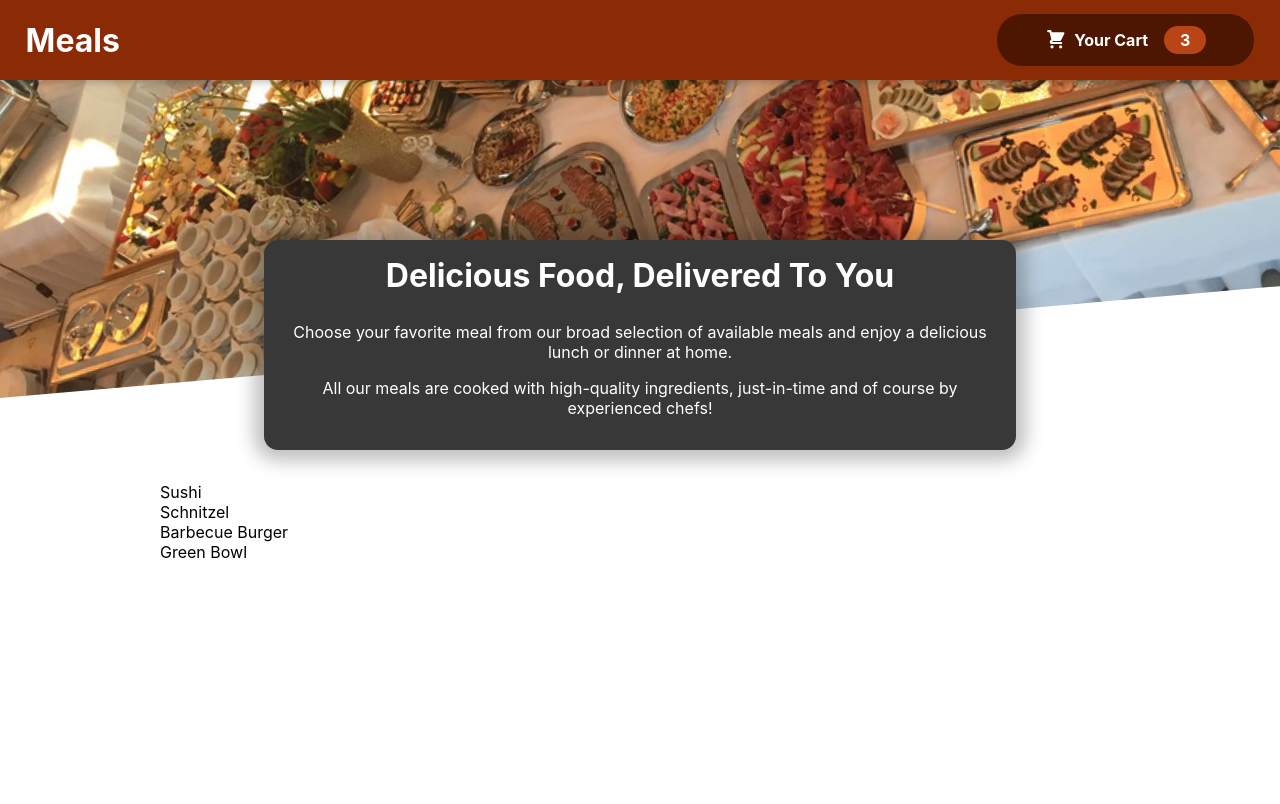
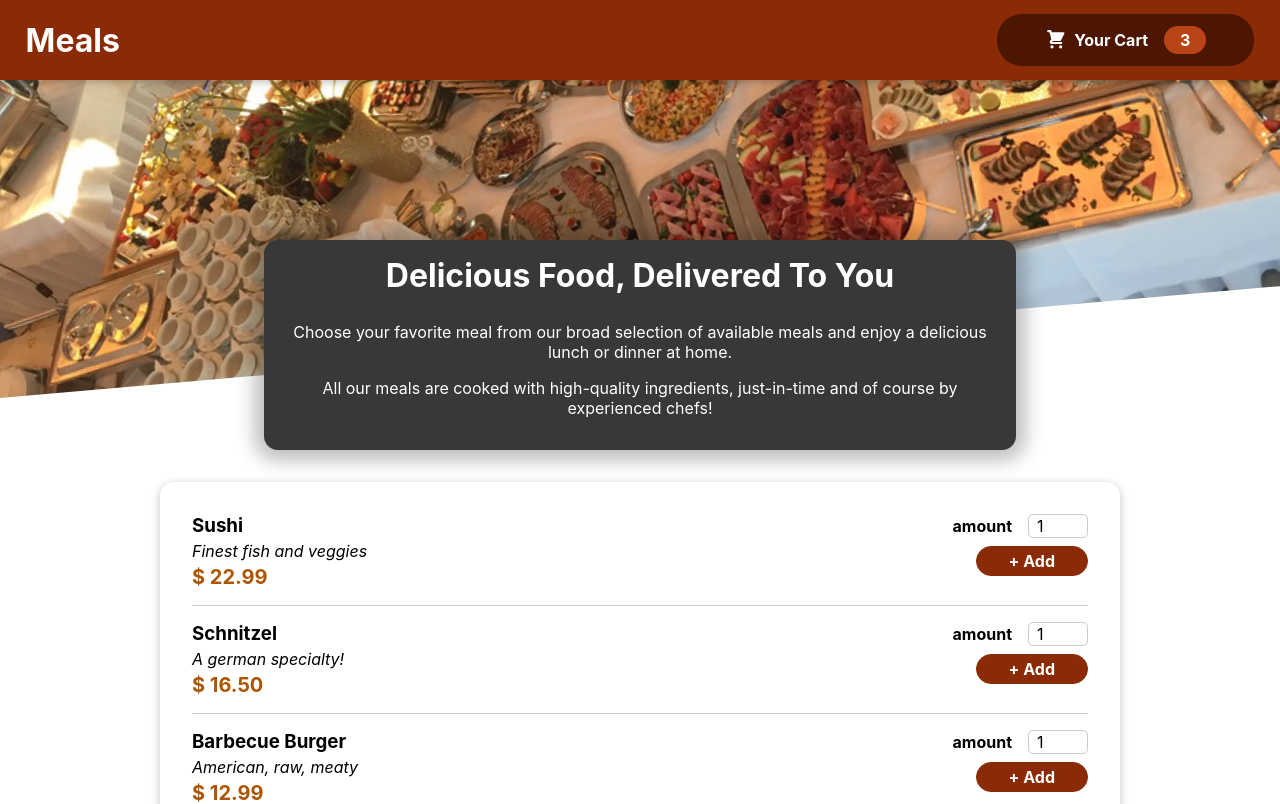
Before and after one commit to EdenGoforIt/react-order-management, a React (Create React App) app: page / in a window 1280 px wide. Shown: the top 804 px of the page. Built offline with nearby package versions, Linux system fonts and the light colour scheme.

Commit message:
Meal for added

```diff
--- a/src/components/Meals/AvailableMeals/AvailableMeals.js
+++ b/src/components/Meals/AvailableMeals/AvailableMeals.js
@@ -1,3 +1,5 @@
+import Card from '../../UI/Card/Card';
+import MealItem from '../MealItem/MealItem';
 import classes from './AvailableMeals.module.css';
 const DUMMY_MEALS = [
 	{
@@ -27,11 +29,15 @@
 ];
 
 const AvailableMeals = () => {
-	const mealsList = DUMMY_MEALS.map((meal) => <li>{meal.name}</li>);
+	const mealsList = DUMMY_MEALS.map((meal) => (
+		<MealItem key={meal.id} meal={meal} />
+	));
 
 	return (
 		<section className={classes.meals}>
-			<ul>{mealsList}</ul>
+			<Card>
+				<ul>{mealsList}</ul>
+			</Card>
 		</section>
 	);
 };
--- /dev/null
+++ b/src/components/Meals/MealItem/MealItem.js
@@ -0,0 +1,21 @@
+import classes from './MealItem.module.css';
+import MealItemForm from './MealItemForm/MealItemForm';
+
+const MealItem = (props) => {
+	console.log(props);
+	const price = `$ ${props.meal.price.toFixed(2)}`;
+	return (
+		<li className={classes.meal}>
+			<div>
+				<h3>{props.meal.name}</h3>
+				<div className={classes.description}>{props.meal.description}</div>
+				<div className={classes.price}>{price}</div>
+			</div>
+			<div>
+				<MealItemForm />
+			</div>
+		</li>
+	);
+};
+
+export default MealItem;
--- /dev/null
+++ b/src/components/Meals/MealItem/MealItem.module.css
@@ -0,0 +1,22 @@
+.meal {
+	display: flex;
+	justify-content: space-between;
+	margin: 1rem;
+	padding-bottom: 1rem;
+	border-bottom: 1px solid #ccc;
+}
+
+.meal h3 {
+	margin: 0 0 0.25rem 0;
+}
+
+.description {
+	font-style: italic;
+}
+
+.price {
+	margin-top: 0.25rem;
+	font-weight: bold;
+	color: #ad5502;
+	font-size: 1.25rem;
+}
--- /dev/null
+++ b/src/components/Meals/MealItem/MealItemForm/MealItemForm.js
@@ -0,0 +1,22 @@
+import Input from '../../../UI/Input/Input';
+import classes from './MealItemForm.module.css';
+const MealItemForm = () => {
+	return (
+		<form className={classes.form}>
+			<Input
+				label='amount'
+				input={{
+					id: 'amount',
+					type: 'number',
+					min: '1',
+					max: '5',
+					step: '1',
+					defaultValue: '1',
+				}}
+			/>
+			<button>+ Add</button>
+		</form>
+	);
+};
+
+export default MealItemForm;
--- /dev/null
+++ b/src/components/Meals/MealItem/MealItemForm/MealItemForm.module.css
@@ -0,0 +1,20 @@
+.form {
+  text-align: right;
+}
+
+.form button {
+  font: inherit;
+  cursor: pointer;
+  background-color: #8a2b06;
+  border: 1px solid #8a2b06;
+  color: white;
+  padding: 0.25rem 2rem;
+  border-radius: 20px;
+  font-weight: bold;
+}
+
+.form button:hover,
+.form button:active {
+  background-color: #641e03;
+  border-color: #641e03;
+}
--- /dev/null
+++ b/src/components/UI/Card/Card.js
@@ -0,0 +1,7 @@
+import classes from './Card.module.css';
+
+const Card = (props) => {
+	return <div className={classes.card}>{props.children}</div>;
+};
+
+export default Card;
--- /dev/null
+++ b/src/components/UI/Card/Card.module.css
@@ -0,0 +1,6 @@
+.card {
+  padding: 1rem;
+  box-shadow: 0 2px 8px rgba(0, 0, 0, 0.25);
+  border-radius: 14px;
+  background-color: white;
+}
--- /dev/null
+++ b/src/components/UI/Input/Input.js
@@ -0,0 +1,12 @@
+import classes from './Input.module.css';
+
+const Input = (props) => {
+	return (
+		<div className={classes.input}>
+			<label htmlFor={props.input.id}>{props.label}</label>
+			<input {...props.input} />
+		</div>
+	);
+};
+
+export default Input;
--- /dev/null
+++ b/src/components/UI/Input/Input.module.css
@@ -0,0 +1,18 @@
+.input {
+  display: flex;
+  align-items: center;
+  margin-bottom: 0.5rem;
+}
+
+.input label {
+  font-weight: bold;
+  margin-right: 1rem;
+}
+
+.input input {
+  width: 3rem;
+  border-radius: 5px;
+  border: 1px solid #ccc;
+  font: inherit;
+  padding-left: 0.5rem;
+}
```
